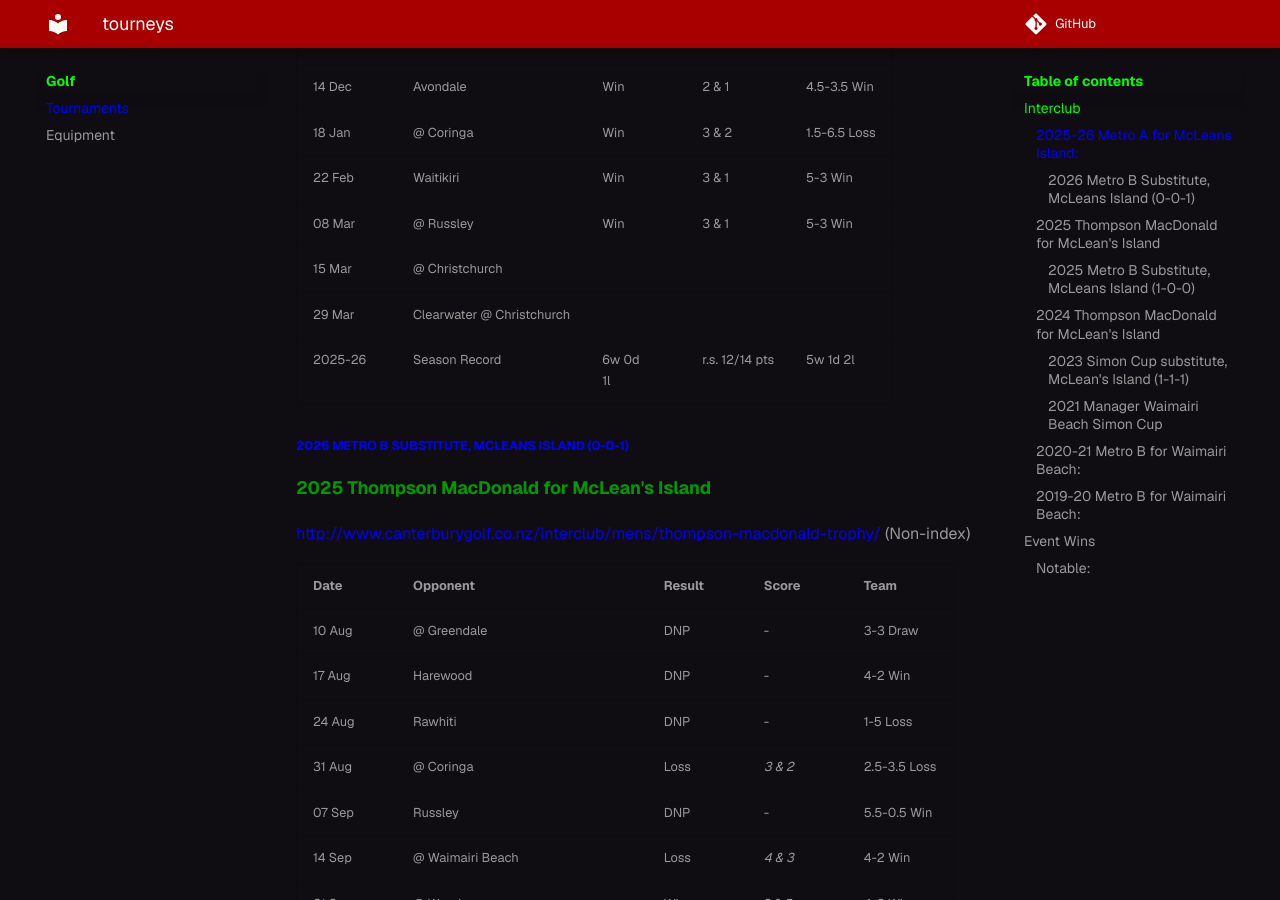
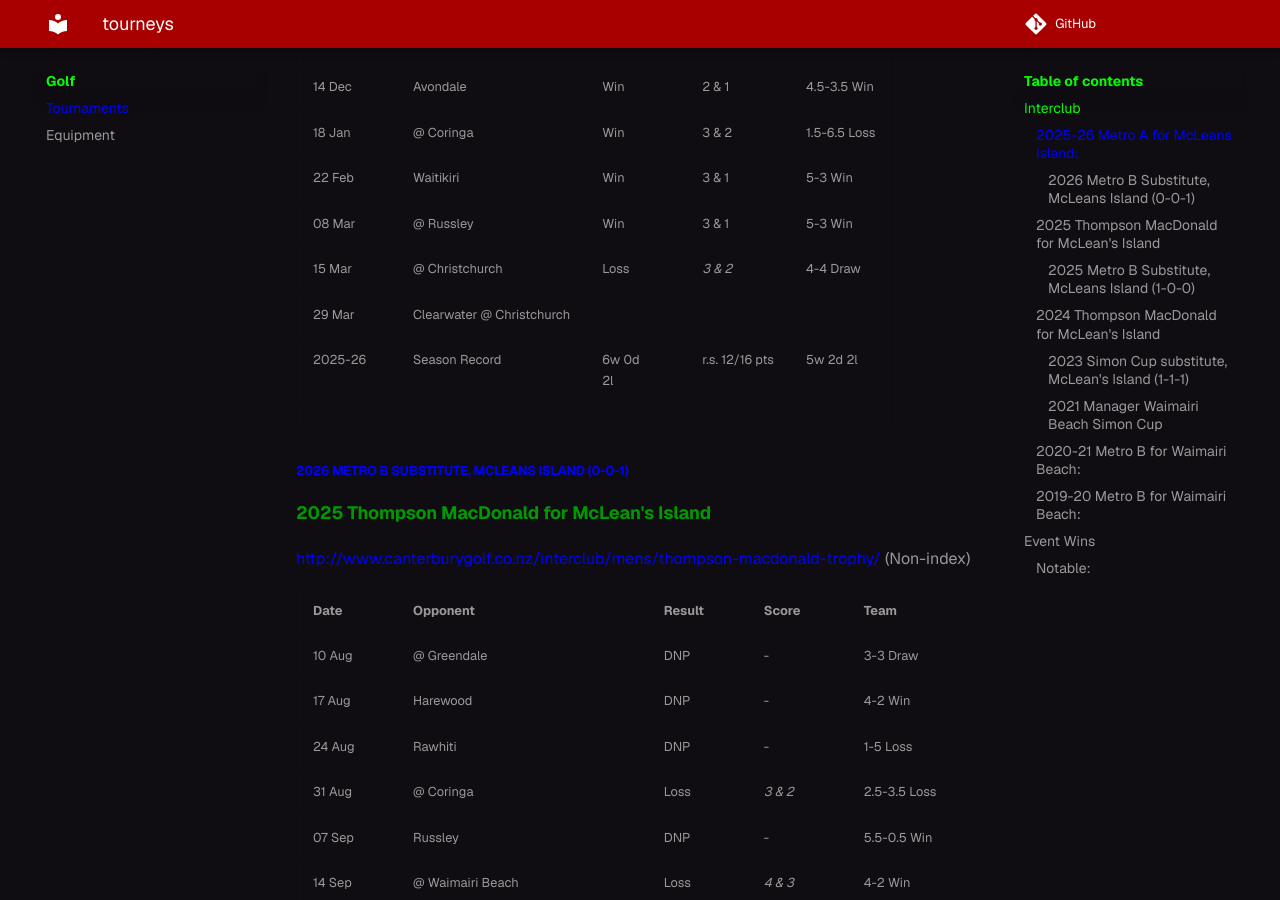
Before and after one commit to matchavez/matchavez.github.io, an MkDocs documentation site: the page built from docs/golf/tourneys.md, in a window 1280 px wide and 900 px high, scrolled down 532 px. Built offline with MkDocs 1.6.1 and Material for MkDocs 9.7.7, drawn with Linux system fonts in a browser that asks for light colours; comment, search, counter and statistics services are not loaded.

Commit message:
[PUBLISHER] Merge #97

```diff
--- a/docs/golf/tourneys.md
+++ b/docs/golf/tourneys.md
@@ -20,9 +20,10 @@
 | 18 Jan  | @ Coringa                 | Win          | 3 & 2          | 1.5-6.5 Loss |
 | 22 Feb  | Waitikiri                 | Win          | 3 & 1          | 5-3 Win      |
 | 08 Mar  | @ Russley                 | Win          | 3 & 1          | 5-3 Win      |
-| 15 Mar  | @ Christchurch            |              |                |              |
+| 15 Mar  | @ Christchurch            | Loss         | *3 & 2*        | 4-4 Draw     |
 | 29 Mar  | Clearwater @ Christchurch |              |                |              |
-| 2025-26 | Season Record             | 6w 0d <br>1l | r.s. 12/14 pts | 5w 1d 2l     |
+| 2025-26 | Season Record             | 6w 0d <br>2l | r.s. 12/16 pts | 5w 2d 2l     |
+|         |                           |              |                |              |
 
 ##### 2026 Metro B Substitute, McLeans Island (0-0-1)
 
```
